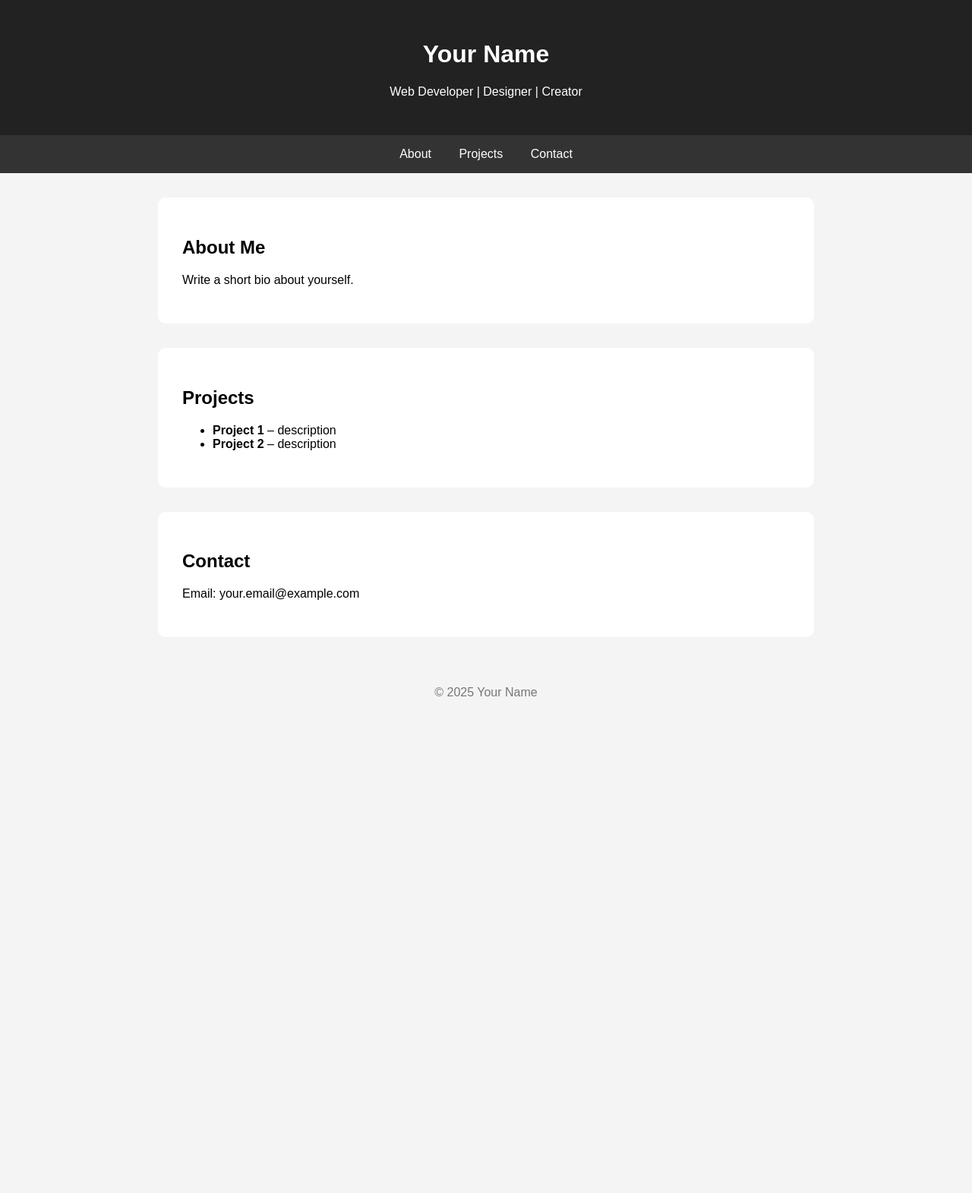
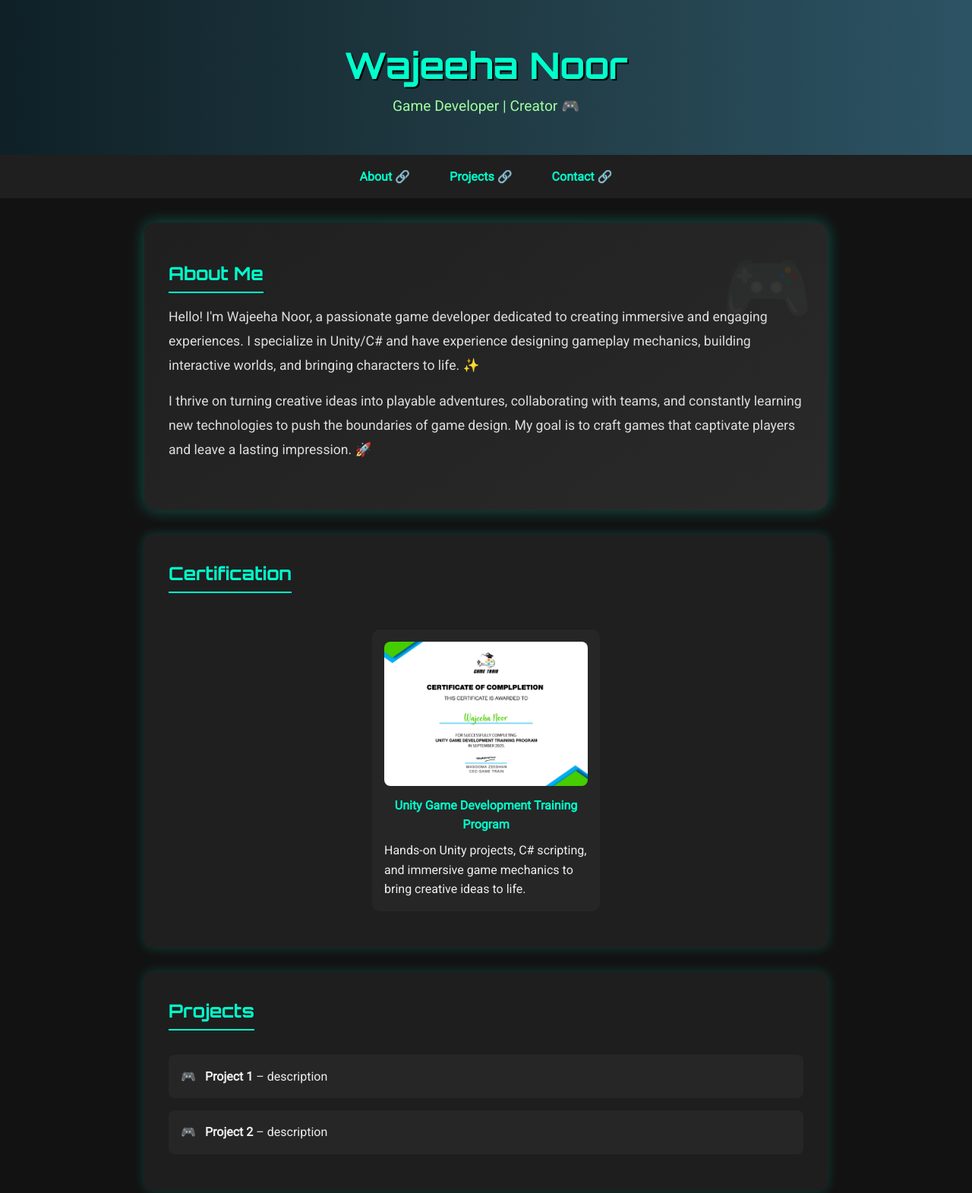
Before and after one commit to wnz24/wnz24.github.io, a plain HTML site: page index.html in a window 1280 px wide. Shown: the top 1571 px of the page at 76% size. Before the commit the page ends 953 px from the top, so only its background shows below. Drawn offline with Linux system fonts and the light colour scheme.

Commit message:
Added Style and Certificate Section

```diff
--- a/index.html
+++ b/index.html
@@ -4,48 +4,28 @@
   <meta charset="UTF-8" />
   <meta name="viewport" content="width=device-width, initial-scale=1.0" />
   <title>My Portfolio</title>
+  <link rel="stylesheet" href="style.css">
+  <link href="https://fonts.googleapis.com/css2?family=Orbitron:wght@500;700&family=Roboto&display=swap" rel="stylesheet">
   <style>
-    body {
-      margin: 0;
-      font-family: Arial, sans-serif;
-      background: #f4f4f4;
+    html {
+      scroll-behavior: smooth;
     }
-    header {
-      background: #222;
-      color: #fff;
-      padding: 2rem;
-      text-align: center;
+    nav a::after {
+      content: ' 🔗';
     }
-    nav {
-      background: #333;
-      padding: 1rem;
-      text-align: center;
+    #contact p::before {
+      content: '📧 ';
     }
-    nav a {
-      color: #fff;
-      margin: 0 1rem;
-      text-decoration: none;
-    }
-    section {
-      padding: 2rem;
-      max-width: 800px;
-      margin: auto;
-      background: #fff;
-      margin-top: 2rem;
-      border-radius: 10px;
-    }
-    footer {
-      text-align: center;
-      padding: 1rem;
-      margin-top: 2rem;
-      color: #777;
+    #projects li::before {
+      content: '🎮 ';
+      margin-right: 0.5rem;
     }
   </style>
 </head>
 <body>
   <header>
-    <h1>Your Name</h1>
-    <p>Web Developer | Designer | Creator</p>
+    <h1>Wajeeha Noor</h1>
+    <p>Game Developer | Creator 🎮</p>
   </header>
 
   <nav>
@@ -56,10 +36,24 @@
 
   <section id="about">
     <h2>About Me</h2>
-    <p>Write a short bio about yourself.</p>
+    <p>Hello! I'm Wajeeha Noor, a passionate game developer dedicated to creating immersive and engaging experiences. I specialize in Unity/C# and have experience designing gameplay mechanics, building interactive worlds, and bringing characters to life. ✨</p>
+    <p>I thrive on turning creative ideas into playable adventures, collaborating with teams, and constantly learning new technologies to push the boundaries of game design. My goal is to craft games that captivate players and leave a lasting impression. 🚀</p>
   </section>
 
-  <section id="projects">
+  <section id="certificates">
+<h2>Certification</h2>
+<ul>
+<li>
+  <img src="images/certificate1.png" alt="Certificate 1">
+  <strong>Unity Game Development Training Program</strong>
+  <p>Hands-on Unity projects, C# scripting, and immersive game mechanics to bring creative ideas to life.</p>
+</li>
+
+
+</ul>
+</section>
+
+   <section id="projects">
     <h2>Projects</h2>
     <ul>
       <li><strong>Project 1</strong> – description</li>
@@ -73,7 +67,7 @@
   </section>
 
   <footer>
-    <p>© 2025 Your Name</p>
+    <p>© 2025 Wajeeha Noor</p>
   </footer>
 </body>
 </html>
--- /dev/null
+++ b/style.css
@@ -0,0 +1,219 @@
+/* General Reset */
+* {
+  box-sizing: border-box;
+  margin: 0;
+  padding: 0;
+  font-family: 'Roboto', sans-serif;
+}
+
+/* Body & Background */
+body {
+  background-color: #121212;
+  color: #eee;
+  line-height: 1.6;
+}
+
+/* Header */
+header {
+  background: linear-gradient(90deg, #0f2027, #203a43, #2c5364);
+  padding: 3rem 1rem;
+  text-align: center;
+  color: #00ffcc;
+}
+header h1 {
+  font-size: 3rem;
+  font-family: 'Orbitron', sans-serif;
+  text-shadow: 2px 2px #000;
+}
+header p {
+  font-size: 1.2rem;
+  color: #a0ffa0;
+  font-family: 'Roboto', sans-serif;
+}
+
+/* Navigation */
+nav {
+  background-color: #1f1f1f;
+  text-align: center;
+  padding: 1rem 0;
+}
+nav a {
+  color: #00ffcc;
+  margin: 0 1.5rem;
+  text-decoration: none;
+  font-weight: bold;
+  transition: 0.3s;
+  font-family: 'Roboto', sans-serif;
+}
+nav a:hover {
+  color: #ff6600;
+  text-shadow: 0 0 8px #ff6600;
+}
+
+/* About section */
+#about {
+  background: linear-gradient(145deg, #1f1f1f, #2a2a2a);
+  border-radius: 15px;
+  padding: 3rem 2rem;
+  box-shadow: 0 0 20px rgba(0,255,204,0.3);
+  position: relative;
+  overflow: hidden;
+}
+#about::before {
+  content: '🎮';
+  font-size: 6rem;
+  position: absolute;
+  top: 10px;
+  right: 20px;
+  opacity: 0.1;
+}
+#about h2 {
+  font-family: 'Orbitron', sans-serif;
+  color: #00ffcc;
+  margin-bottom: 1rem;
+  border-bottom: 2px solid #00ffcc;
+  display: inline-block;
+  padding-bottom: 0.3rem;
+}
+#about p {
+  font-size: 1.1rem;
+  line-height: 1.8;
+  color: #ddd;
+  margin-bottom: 1rem;
+}
+
+/* Certificates Section CSS with Images - Neon Style */
+#certificates {
+  max-width: 900px; /* keep same width as other sections */
+  margin: 2rem auto;
+  padding: 2rem;
+  background-color: #1f1f1f;
+  border-radius: 10px;
+  box-shadow: 0 0 15px rgba(0,255,204,0.2); /* neon green */
+}
+
+#certificates h2 {
+  font-family: 'Orbitron', sans-serif;
+  color: #00ffcc; /* neon green */
+  margin-bottom: 2rem;
+  border-bottom: 2px solid #00ffcc; /* neon green */
+  display: inline-block;
+  padding-bottom: 0.3rem;
+  text-align: center;
+}
+
+#certificates ul {
+  list-style: none;
+  display: flex;
+  flex-wrap: wrap;
+  justify-content: center; /* center if only one certificate */
+  gap: 1.5rem;
+}
+
+#certificates li {
+  background: #262626;
+  padding: 1rem;
+  border-radius: 10px;
+  width: 300px; /* fixed width for cards */
+  display: flex;
+  flex-direction: column;
+  align-items: center;
+  transition: transform 0.3s, box-shadow 0.3s;
+}
+
+#certificates li:hover {
+  transform: scale(1.05); /* expand slightly */
+  box-shadow: 0 10px 25px rgba(0,255,204,0.6); /* stronger neon glow */
+}
+
+#certificates li img {
+  max-width: 100%;
+  border-radius: 8px;
+  margin-bottom: 0.8rem;
+  transition: transform 0.3s;
+}
+/* Expand only the image on hover */
+#certificates li img:hover {
+transform: scale(2);
+}
+#certificates li strong {
+  color: #00ffcc; /* neon green */
+  margin-bottom: 0.5rem;
+  text-align: center;
+}
+
+/* Responsive */
+@media (max-width: 768px) {
+  #certificates li {
+    width: 100%;
+  }
+}
+
+/* Sections */
+section {
+  max-width: 900px;
+  margin: 2rem auto;
+  padding: 2rem;
+  background-color: #1e1e1e;
+  border-radius: 10px;
+  box-shadow: 0 0 15px rgba(0,255,204,0.2);
+  font-family: 'Roboto', sans-serif;
+}
+
+/* Section Titles */
+section h2 {
+  font-family: 'Orbitron', sans-serif;
+  color: #00ffcc;
+  margin-bottom: 1rem;
+  border-bottom: 2px solid #00ffcc;
+  display: inline-block;
+  padding-bottom: 0.3rem;
+}
+
+/* Project List */
+ul {
+  list-style: none;
+}
+li {
+  background: #262626;
+  margin: 1rem 0;
+  padding: 1rem;
+  border-radius: 8px;
+  transition: transform 0.3s, box-shadow 0.3s;
+}
+li:hover {
+  transform: translateY(-5px);
+  box-shadow: 0 5px 15px rgba(0,255,204,0.5);
+}
+
+/* Video Showcase */
+#showcase video, #showcase iframe {
+  width: 100%;
+  border-radius: 10px;
+  margin-top: 1rem;
+}
+
+/* Footer */
+footer {
+  text-align: center;
+  padding: 1.5rem;
+  color: #888;
+  border-top: 1px solid #333;
+  margin-top: 2rem;
+  font-family: 'Roboto', sans-serif;
+}
+
+/* Responsive */
+@media (max-width: 768px) {
+  header h1 {
+    font-size: 2rem;
+  }
+  nav a {
+    display: block;
+    margin: 0.5rem 0;
+  }
+  section {
+    margin: 1rem;
+    padding: 1rem;
+  }
+}
```
Also changed, not shown: images/certificate1.png (added).
